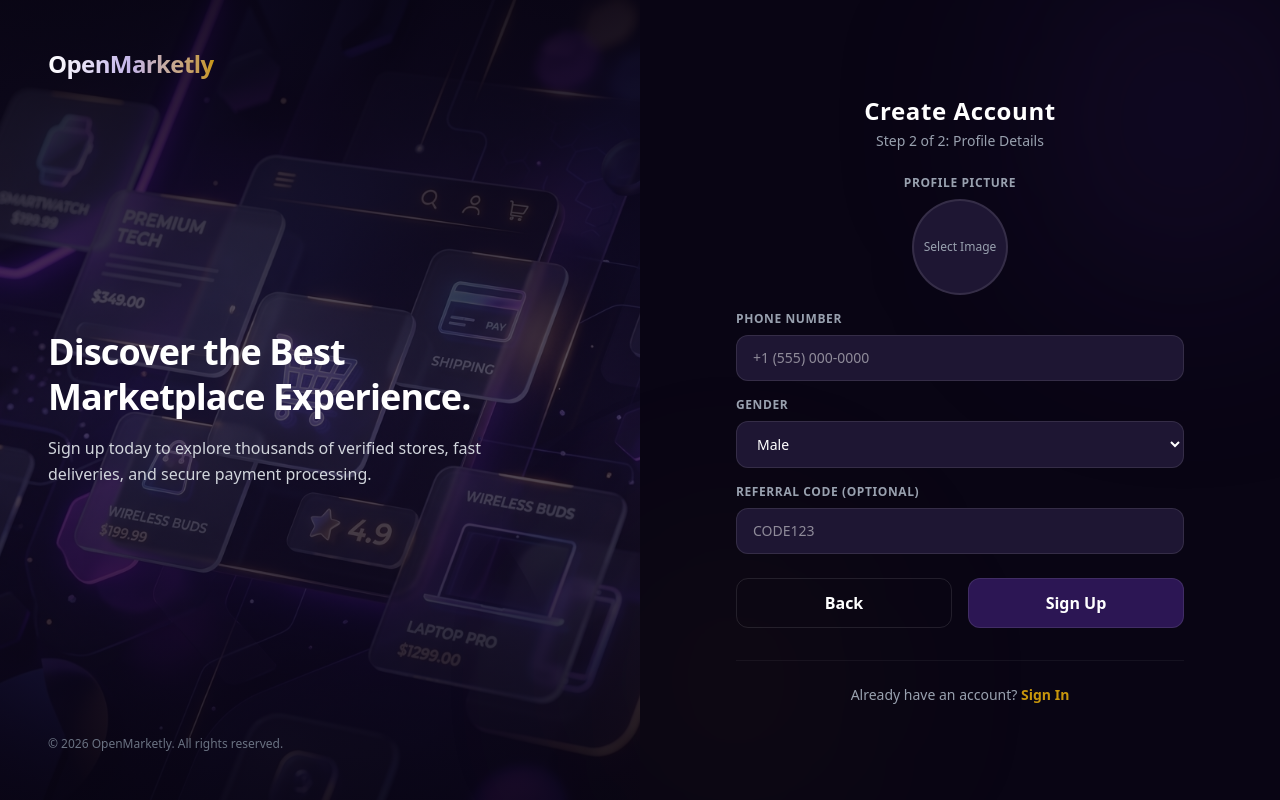
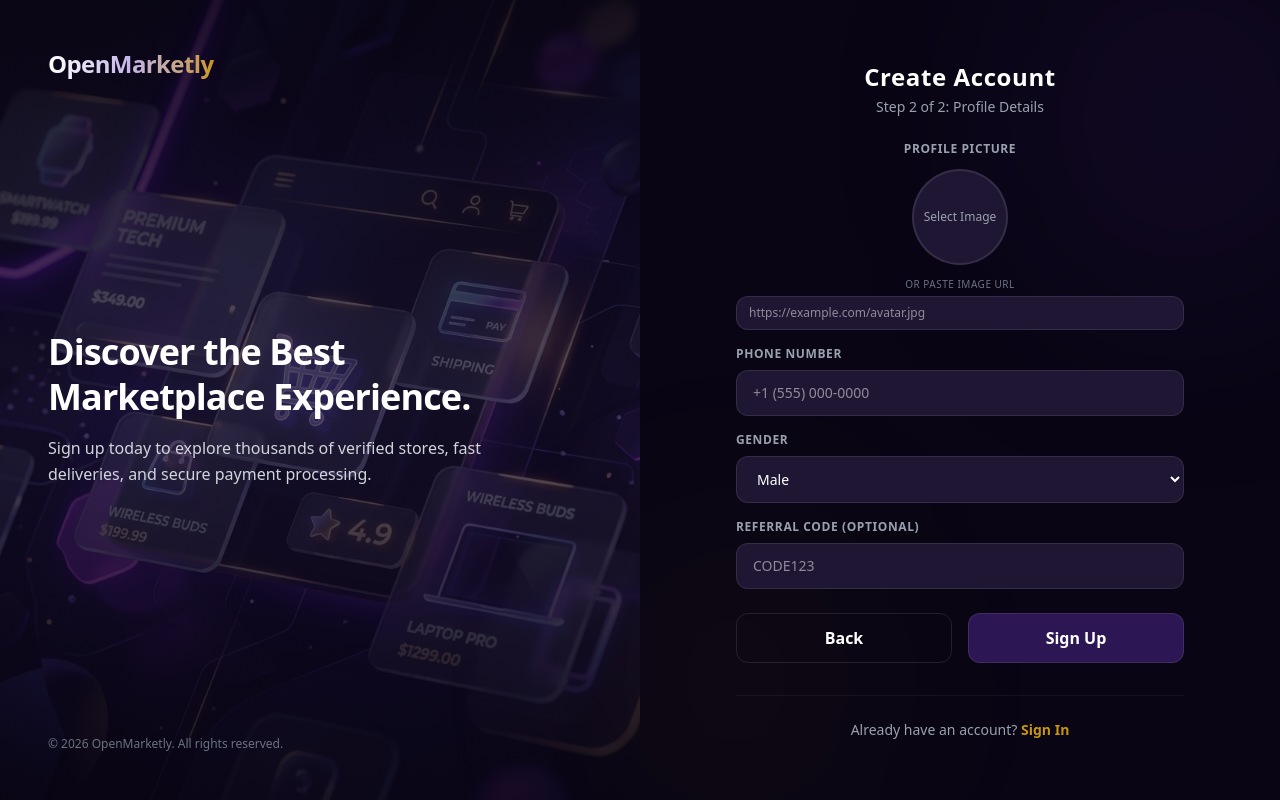
Before and after one commit to apponislam/OpenMarketly-Frontend-Web, a Next.js app: page /auth/register in a window 1280 px wide. Both pictures are taken after typing "Sample", "name@example.com", "Sample123" into the empty fields and a click on the button "Next Step". Built offline with nearby package versions, Linux system fonts and the light colour scheme; no server answers.

Commit message:
in sign up page photo added

```diff
--- a/app/(auth)/auth/register/page.tsx
+++ b/app/(auth)/auth/register/page.tsx
@@ -29,9 +29,10 @@ export default function RegisterPage() {
     const [step, setStep] = useState(1);
     const [errorMessage, setErrorMessage] = useState("");
 
-    // Custom state for file upload
+    // Custom state for file upload & image URL input
     const [imageFile, setImageFile] = useState<File | null>(null);
     const [previewUrl, setPreviewUrl] = useState<string | null>(null);
+    const [imageUrlInput, setImageUrlInput] = useState<string>("");
     const [isUploading, setIsUploading] = useState(false);
 
     const {
@@ -60,7 +61,11 @@ export default function RegisterPage() {
         const file = e.target.files?.[0];
         if (file) {
             setImageFile(file);
-            setPreviewUrl(URL.createObjectURL(file));
+            const reader = new FileReader();
+            reader.onloadend = () => {
+                setPreviewUrl(reader.result as string);
+            };
+            reader.readAsDataURL(file);
         }
     };
 
@@ -79,17 +84,13 @@ export default function RegisterPage() {
         setErrorMessage("");
         setIsUploading(true);
 
-        let uploadedImageUrl = "";
+        let finalProfileImage = imageUrlInput || previewUrl || "";
 
-        // 1. Upload to Cloudinary if image is selected
-        if (imageFile) {
+        // Try Cloudinary upload if env vars are set, but fallback gracefully to Base64 data URL or imageUrlInput
+        if (imageFile && process.env.NEXT_PUBLIC_CLOUDINARY_CLOUD_NAME && process.env.NEXT_PUBLIC_CLOUDINARY_PRESET_NAME) {
             try {
                 const cloudName = process.env.NEXT_PUBLIC_CLOUDINARY_CLOUD_NAME;
                 const presetName = process.env.NEXT_PUBLIC_CLOUDINARY_PRESET_NAME;
-
-                if (!cloudName || !presetName) {
-                    throw new Error("Cloudinary environment variables are missing");
-                }
 
                 const formData = new FormData();
                 formData.append("file", imageFile);
@@ -102,20 +103,16 @@ export default function RegisterPage() {
 
                 const uploadData = await response.json();
                 if (uploadData.secure_url) {
-                    uploadedImageUrl = uploadData.secure_url;
-                } else {
-                    throw new Error(uploadData.error?.message || "Failed to upload image to Cloudinary");
+                    finalProfileImage = uploadData.secure_url;
                 }
-            } catch (err: any) {
-                setErrorMessage(err.message || "Failed to upload profile image");
-                setIsUploading(false);
-                return;
+            } catch (err) {
+                console.warn("Cloudinary upload skipped or failed, using local image data", err);
             }
         }
 
         setIsUploading(false);
 
-        // 2. Perform Backend Registration
+        // Perform Backend Registration
         try {
             const res = await register({
                 name: data.name,
@@ -124,7 +121,7 @@ export default function RegisterPage() {
                 role: data.role,
                 phone: data.phone || undefined,
                 gender: data.gender,
-                profileImage: uploadedImageUrl || undefined,
+                profileImage: finalProfileImage || undefined,
                 referralCode: data.referralCode || undefined,
             }).unwrap();
 
@@ -246,14 +243,14 @@ export default function RegisterPage() {
                 </form>
             ) : (
                 <form onSubmit={handleSubmit(onSubmit)} className="space-y-4">
-                    <div className="flex flex-col items-center mb-4">
-                        <label className="block text-xs font-semibold text-gray-400 uppercase tracking-wider mb-2">
+                    <div className="flex flex-col items-center mb-4 space-y-3">
+                        <label className="block text-xs font-semibold text-gray-400 uppercase tracking-wider">
                             Profile Picture
                         </label>
                         <div className="relative w-24 h-24 rounded-full bg-[#1e1633] border-2 border-white/10 overflow-hidden flex items-center justify-center group cursor-pointer">
-                            {previewUrl ? (
+                            {previewUrl || imageUrlInput ? (
                                 // eslint-disable-next-line @next/next/no-img-element
-                                <img src={previewUrl} alt="Preview" className="w-full h-full object-cover" />
+                                <img src={previewUrl || imageUrlInput} alt="Preview" className="w-full h-full object-cover" />
                             ) : (
                                 <span className="text-xs text-gray-400 text-center px-2">Select Image</span>
                             )}
@@ -262,6 +259,16 @@ export default function RegisterPage() {
                                 accept="image/*"
                                 onChange={handleFileChange}
                                 className="absolute inset-0 opacity-0 cursor-pointer"
+                            />
+                        </div>
+                        <div className="w-full">
+                            <span className="block text-[10px] text-center text-gray-500 uppercase tracking-wider mb-1">or paste Image URL</span>
+                            <input
+                                type="text"
+                                placeholder="https://example.com/avatar.jpg"
+                                value={imageUrlInput}
+                                onChange={(e) => setImageUrlInput(e.target.value)}
+                                className="w-full bg-[#1e1633] border border-white/10 rounded-xl px-3 py-2 text-xs text-white focus:outline-none focus:border-[#c8960c]"
                             />
                         </div>
                     </div>
```
